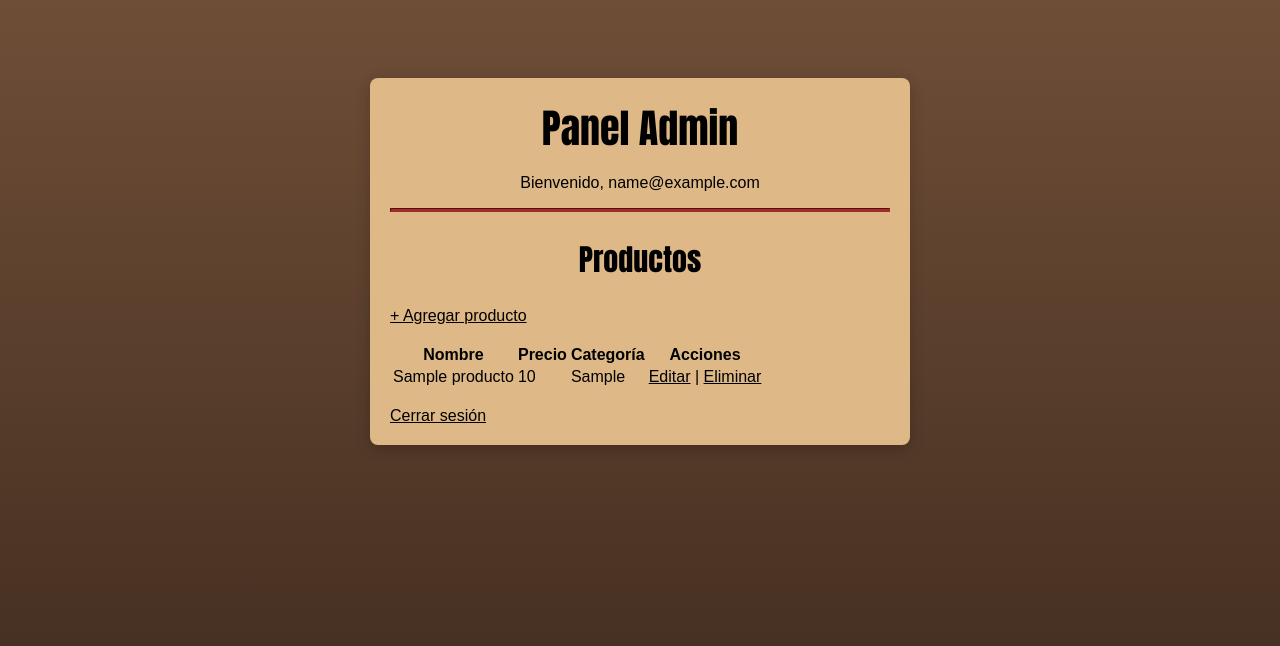
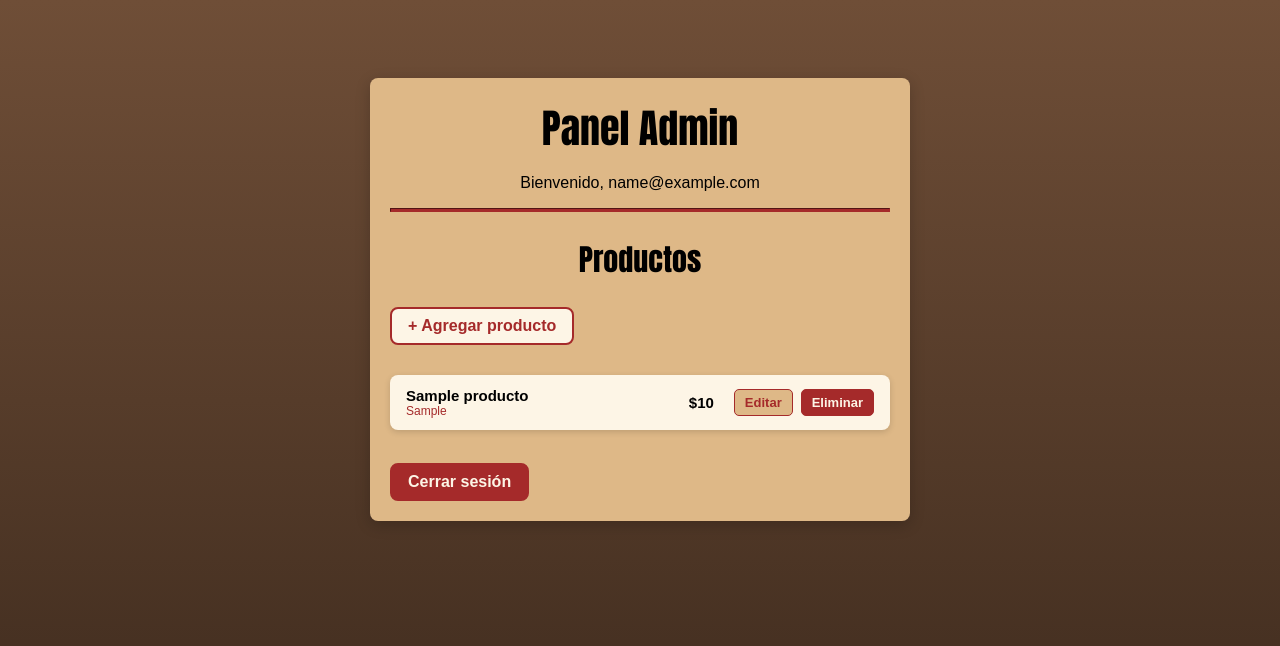
Before and after one commit to fsuarezu/Caf-_Luna, a PHP site: page /admin.php in a window 1280 px wide. Shown: the top 646 px of the page. Run offline with PHP 8.4, Linux system fonts and the light colour scheme; the visitor is signed in with stand-in values (Sample User, id 1); tables that the repository leaves empty or names only in its code hold one stand-in row (values such as "Sample post").

Commit message:
muchos cambios y funcionalidades,admin por ej

```diff
--- a/Cafe/admin.php
+++ b/Cafe/admin.php
@@ -1,5 +1,10 @@
 <?php
 session_start();
+
+if (!isset($_SESSION["admin"]) && isset($_COOKIE["recordar_correo"])) {
+    $_SESSION["admin"] = $_COOKIE["recordar_correo"];
+}
+
 if (!isset($_SESSION["admin"])) {
     header("Location: login.php");
     exit();
@@ -22,34 +27,29 @@ include("bd/conexion.php");
             <hr>
 
             <h2>Productos</h2>
-            <a href="phps/adminAgregar.php">+ Agregar producto</a>
-            <br><br>
+            <a href="phps/adminAgregar.php" class="btn-agregar">+ Agregar producto</a>
 
-            <table class="tabla-admin">
-                <tr>
-                    <th>Nombre</th>
-                    <th>Precio</th>
-                    <th>Categoría</th>
-                    <th>Acciones</th>
-                </tr>
+            <div class="contenedor-productos-admin">
                 <?php
                 $resultado = $conexion->query("SELECT * FROM productos ORDER BY categoria");
                 while ($fila = $resultado->fetch_assoc()) {
                 ?>
-                <tr>
-                    <td><?php echo $fila["nombre"]; ?></td>
-                    <td><?php echo $fila["precio"]; ?></td>
-                    <td><?php echo $fila["categoria"]; ?></td>
-                    <td>
-                        <a href="phps/adminEditar.php?id=<?php echo $fila['id']; ?>">Editar</a> |
-                        <a href="phps/adminEliminar.php?id=<?php echo $fila['id']; ?>" onclick="return confirm('¿Eliminar este producto?')">Eliminar</a>
-                    </td>
-                </tr>
+                <div class="tarjeta-producto-admin">
+                    <div class="tarjeta-info">
+                        <p class="tarjeta-nombre"><?php echo $fila["nombre"]; ?></p>
+                        <p class="tarjeta-categoria"><?php echo $fila["categoria"]; ?></p>
+                    </div>
+                    <p class="tarjeta-precio">$<?php echo number_format($fila["precio"], 0, ',', '.'); ?></p>
+                    <div class="tarjeta-acciones">
+                        <a href="phps/adminEditar.php?id=<?php echo $fila['id']; ?>" class="btn-editar">Editar</a>
+                        <a href="phps/adminEliminar.php?id=<?php echo $fila['id']; ?>" class="btn-eliminar" onclick="return confirm('¿Eliminar este producto?')">Eliminar</a>
+                    </div>
+                </div>
                 <?php } ?>
-            </table>
+            </div>
 
             <br>
-            <a href="phps/adminCerrarSesion.php">Cerrar sesión</a>
+            <a href="phps/adminCerrarSesion.php" class="btn-cerrar-sesion">Cerrar sesión</a>
         </main>
     </div>
 </body>
--- a/Cafe/estilos/estilos.css
+++ b/Cafe/estilos/estilos.css
@@ -1,5 +1,8 @@
 .quienessomos {
     text-align: center;
+}
+.checkbox-group {
+    text-align: left;
 }
 .formulario{
   display: flex;
@@ -33,7 +36,7 @@
   align-items: center;
   justify-content: flex-start;
   gap: 20px;
-  background-color: burlywood;
+  background-color: #deb887;
   box-shadow: 0 4px 6px rgba(0,0,0,0.1);
   width: calc(100% + 40px);
   margin-left: -20px;
@@ -375,3 +378,128 @@ img {
     margin-left: auto;
   }
 }
+
+/*botones admin */
+.btn-editar, .btn-eliminar {
+    padding: 5px 10px;
+    border-radius: 5px;
+    font-weight: bold;
+    text-decoration: none;
+    font-size: 13px;
+}
+
+.btn-editar {
+    background-color: burlywood;
+    color: brown;
+    border: 1px solid brown;
+}
+
+.btn-editar:hover {
+    background-color: brown;
+    color: burlywood;
+}
+
+.btn-eliminar {
+    background-color: brown;
+    color: #fdf5e6;
+    border: 1px solid brown;
+}
+
+.btn-eliminar:hover {
+    background-color: #5a1a1a;
+    color: #fdf5e6;
+}
+
+.btn-editar:visited, .btn-eliminar:visited {
+    color: inherit;
+}
+.tabla-admin td:last-child {
+    display: flex;
+    gap: 5px;
+    align-items: center;
+}
+.tabla-admin td {
+    padding: 12px 8px;
+}
+.contenedor-productos-admin {
+    display: flex;
+    flex-direction: column;
+    gap: 10px;
+    margin-top: 15px;
+}
+
+.tarjeta-producto-admin {
+    display: flex;
+    align-items: center;
+    justify-content: space-between;
+    background-color: #fdf5e6;
+    border-radius: 8px;
+    padding: 12px 16px;
+    box-shadow: 0 2px 6px rgba(0,0,0,0.15);
+}
+
+.tarjeta-info {
+    flex: 1;
+}
+
+.tarjeta-nombre {
+    margin: 0;
+    font-weight: bold;
+    font-size: 15px;
+    text-align: left;
+}
+
+.tarjeta-categoria {
+    margin: 0;
+    font-size: 12px;
+    color: brown;
+    text-align: left;
+}
+
+.tarjeta-precio {
+    margin: 0 20px;
+    font-weight: bold;
+    font-size: 15px;
+}
+
+.tarjeta-acciones {
+    display: flex;
+    gap: 8px;
+}
+.btn-agregar {
+    display: inline-block;
+    background-color: #fdf5e6;
+    color: brown;
+    border: 2px solid brown;
+    padding: 8px 16px;
+    border-radius: 8px;
+    font-weight: bold;
+    text-decoration: none;
+    margin-bottom: 15px;
+}
+
+.btn-agregar:hover {
+    background-color: brown;
+    color: #fdf5e6;
+}
+
+.btn-cerrar-sesion {
+    display: inline-block;
+    background-color: brown;
+    color: #fdf5e6;
+    border: 2px solid brown;
+    padding: 8px 16px;
+    border-radius: 8px;
+    font-weight: bold;
+    text-decoration: none;
+    margin-top: 15px;
+}
+
+.btn-cerrar-sesion:hover {
+    background-color: #5a1a1a;
+    color: #fdf5e6;
+}
+
+.btn-cerrar-sesion:visited, .btn-agregar:visited {
+    color: inherit;
+}
--- a/Cafe/login.php
+++ b/Cafe/login.php
@@ -23,8 +23,10 @@
 
           <label for="telefono">Contraseña:</label><br>
           <input type="password" id="contrasenia" name="contrasenia" required><br>
-          <input type="checkbox" id="recordar" name="recordar">
-          <label for="recordar">Recordar sesión</label><br><br>
+          <div class="checkbox-group">
+              <input type="checkbox" id="recordar" name="recordar">
+              <label for="recordar">Recordar sesión</label>
+          </div>
           <button type="submit">Entrar</button>
         </form>
 
--- a/Cafe/phps/banner.php
+++ b/Cafe/phps/banner.php
@@ -1,6 +1,6 @@
 <header class="banner-flotante">
     <div class="banner-imagen">
-        <img src="imagenes/fd5363e2-9c04-474a-916b-32fa3587545d.jpg" alt="Banner de Café">
+        <img src="imagenes/logo.png" alt="Banner de Café">
     </div>
     <nav class="banner-nav">
         <ul>
--- a/Cafe/phps/loginProcesar.php
+++ b/Cafe/phps/loginProcesar.php
@@ -13,6 +13,11 @@ if ($_SERVER["REQUEST_METHOD"] == "POST") {
 
         if (password_verify($contrasenia, $usuario["contrasenia"])) {
             $_SESSION["admin"] = $usuario["correo"];
+
+            if (isset($_POST["recordar"])) {
+                setcookie("recordar_correo", $usuario["correo"], strtotime("+30 days"), "/");
+            }
+
             header("Location: ../admin.php");
             exit();
         }
--- a/Cafe/phps/logout.php
+++ b/Cafe/phps/logout.php
@@ -8,4 +8,8 @@ session_destroy();
 // Redirección inmediata al login
 header("Location: index.php");
 exit;
+
+// Borramos la cookie de "recordar sesión" poniendo su fecha de expiración en el pasado
+// El navegador elimina automáticamente las cookies que ya vencieron
+setcookie("recordar_correo", "", time() - 3600, "/");
 ?>
```
Also changed, not shown: Cafe/imagenes/Gemini_Generated_Image_axbbskaxbbskaxbb.png (added), Cafe/imagenes/logo.png (added).
